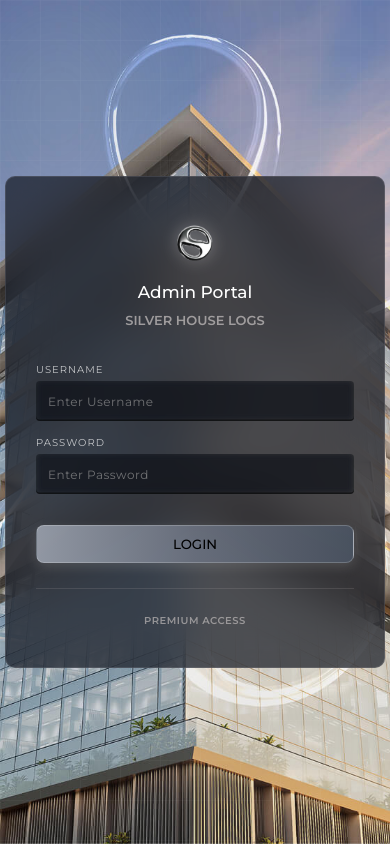
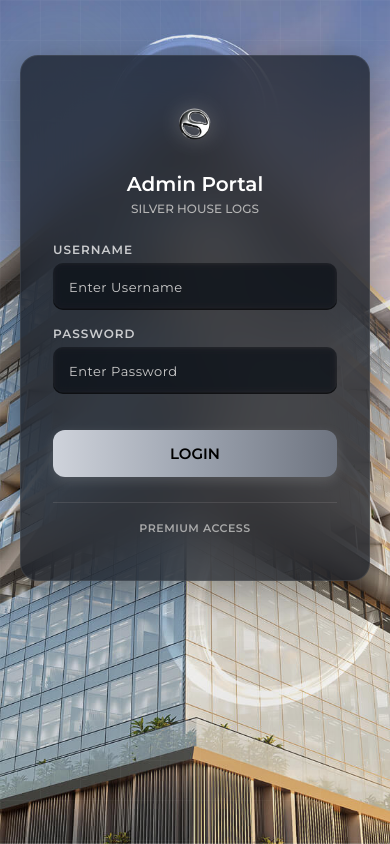
Before and after one commit to Yahya-Sirguroh/AdminPortalSilverHouse, a website: page index.html in a window 390 px wide. Drawn offline with Linux system fonts and the light colour scheme.

Commit message:
added CSS

```diff
--- a/index.html
+++ b/index.html
@@ -63,6 +63,7 @@
 <html lang="en">
 <head>
   <meta charset="UTF-8" />
+  <meta name="viewport" content="width=device-width, initial-scale=1, maximum-scale=1">
   <title>Silver House Admin</title>
   <link href="https://fonts.googleapis.com/css2?family=Inter:wght@300;400;500;600;700&family=Montserrat:wght@300;400;500;600;700;800&display=swap" rel="stylesheet" />
   <link rel="stylesheet" href="style1.css" />
--- a/style1.css
+++ b/style1.css
@@ -217,3 +217,133 @@
   letter-spacing: 0.5px;
   text-align: center;
 }
+
+/* ===============================
+   MOBILE PIXEL PERFECT DESIGN
+   =============================== */
+
+@media (max-width: 600px) {
+
+  body {
+    background-size: cover;
+    background-position: center;
+    padding: 0 20px;
+    display: flex;
+    justify-content: center;
+    align-items: flex-start;
+    overflow-y: auto;
+  }
+
+  .login-container {
+    width: 100%;
+    max-width: 380px;
+    margin-top: 55px;
+    padding: 45px 32px;
+
+    background: rgba(20, 25, 35, 0.72);
+    backdrop-filter: blur(28px);
+    -webkit-backdrop-filter: blur(28px);
+
+    border-radius: 18px;
+    border: 1px solid rgba(255,255,255,0.08);
+
+    box-shadow: 0 10px 40px rgba(0, 0, 0, 0.35);
+
+    text-align: center;
+  }
+
+  /* Logo */
+  .logo-image img {
+    width: 80px;
+    filter: drop-shadow(0 0 10px rgba(255,255,255,0.25));
+    margin-bottom: 12px;
+  }
+
+  /* Titles */
+  .logo {
+    font-size: 20px;
+    font-weight: 600;
+    color: white;
+  }
+
+  .tagline {
+    font-size: 12px;
+    font-weight: 500;
+    margin-top: 5px;
+    color: #b5b5b5;
+    margin-bottom: 26px;
+  }
+
+  /* Labels */
+  label {
+    font-size: 12px;
+    font-weight: 600;
+    letter-spacing: 1px;
+    margin-bottom: 6px;
+    color: rgba(255,255,255,0.75);
+  }
+
+  /* Input fields */
+  input {
+    width: 100%;
+    padding: 14px 16px;
+    margin-bottom: 16px;
+
+    border-radius: 10px;
+    border: none;
+
+    background: rgba(0,0,0,0.25);
+    color: white;
+
+    font-size: 15px;
+
+    box-shadow: inset 0 -1.5px 0 rgba(0,0,0,0.5);
+  }
+
+  input::placeholder {
+    color: #cccccc;
+    font-size: 13px;
+  }
+
+  /* Button */
+  button {
+    width: 100%;
+    padding: 14px;
+    margin-top: 20px;
+
+    border-radius: 12px;
+    border: none;
+
+    font-size: 15px;
+    font-weight: 600;
+    cursor: pointer;
+
+    background: linear-gradient(
+      to right,
+      #cfd3db,
+      #9ca3af,
+      #6e7480
+    );
+
+    color: black;
+    box-shadow: 0 4px 12px rgba(192, 192, 192, 0.2);
+    transition: all 0.3s ease;
+  }
+
+  button:hover {
+    background: linear-gradient(
+      to right,
+      #e2e6ed,
+      #b1b7c1,
+      #7c8290
+    );
+  }
+
+  /* Footer */
+  footer {
+    font-size: 11px;
+    font-weight: 600;
+    color: #b5b5b5;
+    margin-top: 18px;
+  }
+}
```
